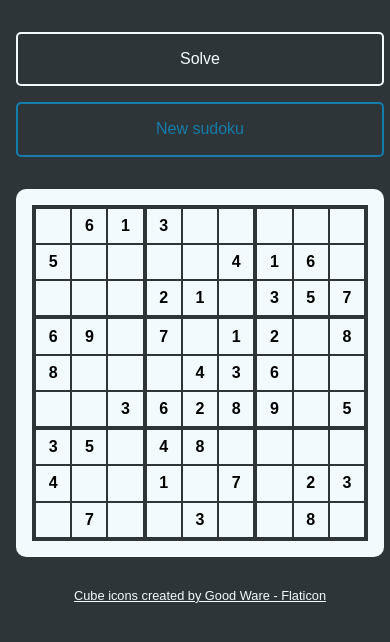
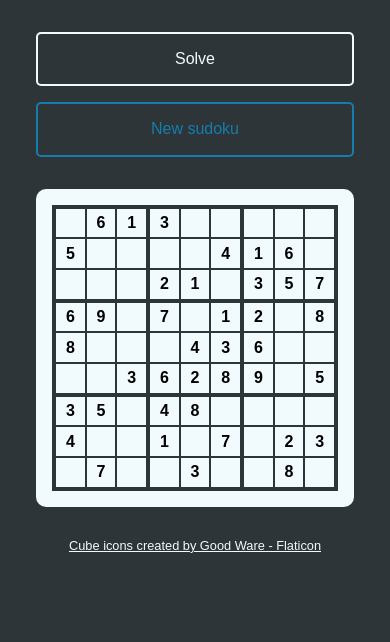
Before and after one commit to printezisn/gamesolver, a Next.js app: page / in a window 390 px wide. Shown: the top 642 px of the page. Built offline with nearby package versions, Linux system fonts and the light colour scheme.

Commit message:
Add support for even smaller screens

```diff
--- a/styles/globals.css
+++ b/styles/globals.css
@@ -156,3 +156,9 @@ a {
     width: 400px;
   }
 }
+
+@media screen and (max-width: 400px) {
+  .container {
+    width: 350px;
+  }
+}
--- a/styles/sudoku/table.module.css
+++ b/styles/sudoku/table.module.css
@@ -30,3 +30,9 @@
     height: calc(400px - 4rem);
   }
 }
+
+@media screen and (max-width: 400px) {
+  .table {
+    height: calc(350px - 4rem);
+  }
+}
```
